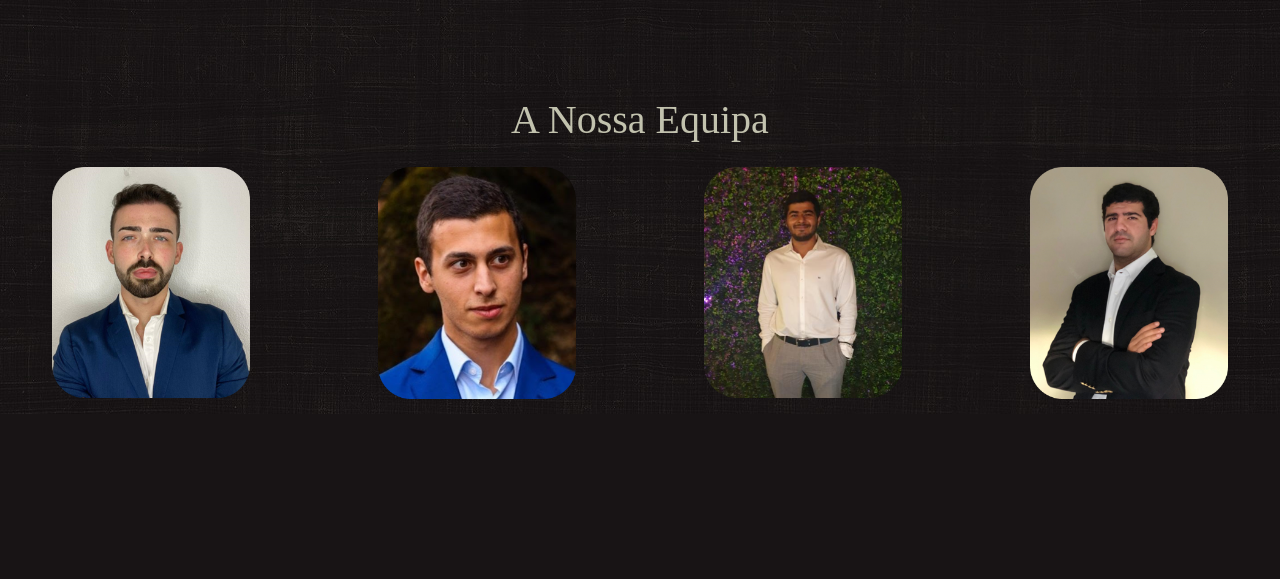
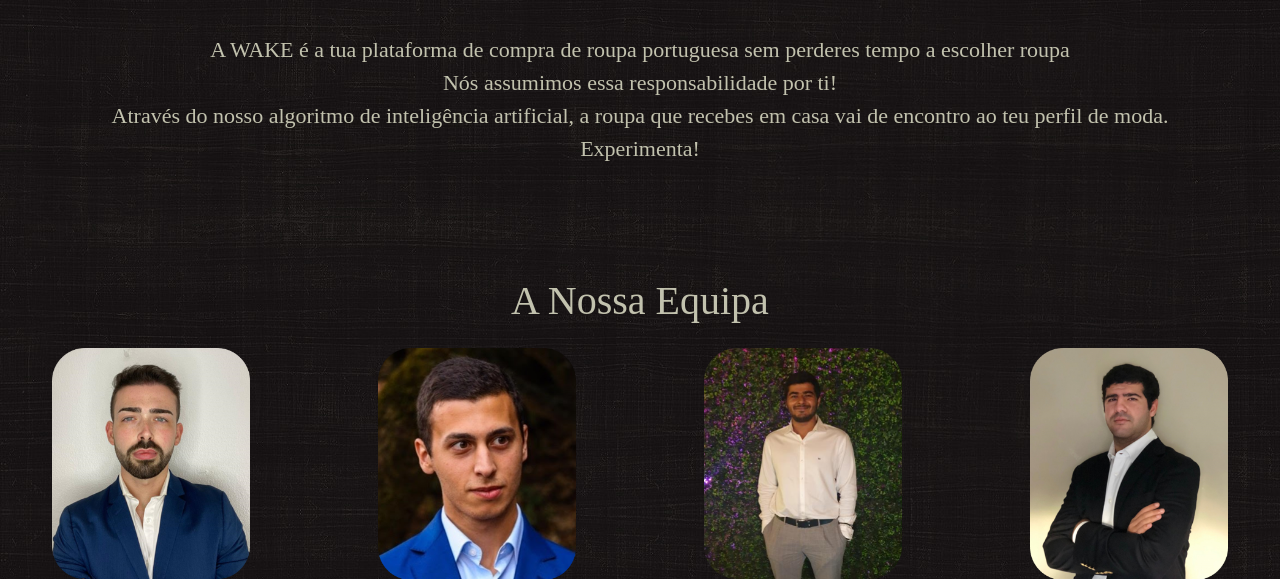
Before and after one commit to henrymmarques/wake, a Flask app: page /aboutUs in a window 1280 px wide. Shown: the part 806-1385 px from the top of the page. Before the commit the page ends 1220 px from the top, so only its background shows below. Run offline with Flask 2, Linux system fonts and the light colour scheme; some libraries are stand-ins or nearby versions.

Commit message:
aboutUs 2.0

```diff
--- a/flak/templates/aboutUs.html
+++ b/flak/templates/aboutUs.html
@@ -72,6 +72,11 @@
     <img class="center_img"
         src="https://images.unsplash.com/photo-1604176354204-9268737828e4?ixid=MnwxMjA3fDB8MHxwaG90by1wYWdlfHx8fGVufDB8fHx8&ixlib=rb-1.2.1&auto=format&fit=crop&w=580&q=80"
         alt="profile" width="500" height="500">
+        <p style="text-align:center"><br>A WAKE é a tua plataforma de compra de roupa portuguesa sem perderes tempo a escolher roupa <br>
+            Nós assumimos essa responsabilidade por ti!<br>
+            Através do nosso algoritmo de inteligência artificial, a roupa que recebes em casa vai de encontro ao teu perfil de moda.<br>
+            Experimenta!
+        </p>
     <h1 style="text-align:center"><br><br>A Nossa Equipa<br></h1>
     <div class="row">
         <div class="column1">
--- a/flak/templates/index.html
+++ b/flak/templates/index.html
@@ -467,8 +467,10 @@
   <meta name="viewport" content="width=device-width, initial-scale=1.0">
   <title>Untitled</title>
   <link rel="stylesheet" href="https://cdnjs.cloudflare.com/ajax/libs/twitter-bootstrap/4.1.3/css/bootstrap.min.css">
-  <link rel="stylesheet" href="https://cdnjs.cloudflare.com/ajax/libs/ionicons/2.0.1/css/ionicons.min.css">
+  <!--link rel="stylesheet" href="https://cdnjs.cloudflare.com/ajax/libs/ionicons/2.0.1/css/ionicons.min.css"-->
   <link rel="stylesheet" href="assets/css/style.css">
+  <link href="https://maxcdn.bootstrapcdn.com/font-awesome/4.7.0/css/font-awesome.min.css" rel="stylesheet" integrity="sha384-wvfXpqpZZVQGK6TAh5PVlGOfQNHSoD2xbE+QkPxCAFlNEevoEH3Sl0sibVcOQVnN" crossorigin="anonymous">
+
 </head>
 <div class="footer-clean">
   <footer>
@@ -496,7 +498,7 @@
                     <li><a href="#">Confirmar</a></li>
                 </ul>
             </div>
-              <div class="col-lg-3 item social"><a href="#"><i class="icon ion-social-facebook"></i></a><a href="#"><i class="icon ion-social-twitter"></i></a><a href="#"><i class="icon ion-social-linkedin"></i></a><a href="https://www.instagram.com/wake_pt/"><i class="icon ion-social-instagram"></i></a>
+              <div class="col-lg-3 item social"><a href="#"><i class="fa fa-facebook"></i></a><a href="#"><i class="fa fa-twitter"></i></a><a href="#"><i class="fa fa-linkedin"></i></a><a href="https://www.instagram.com/wake_pt/" target="_blank"><i class="fa fa-instagram"></i></a>
                 <p class="copyright">WAKE © 2021</p>
               </div>
           </div>
```
